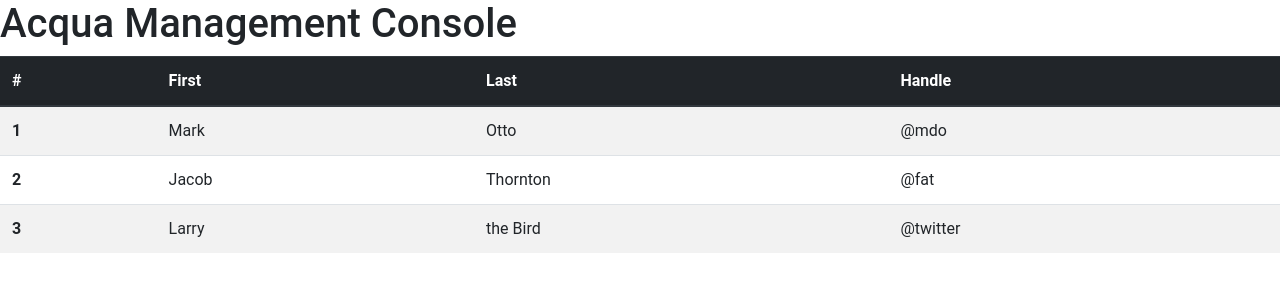
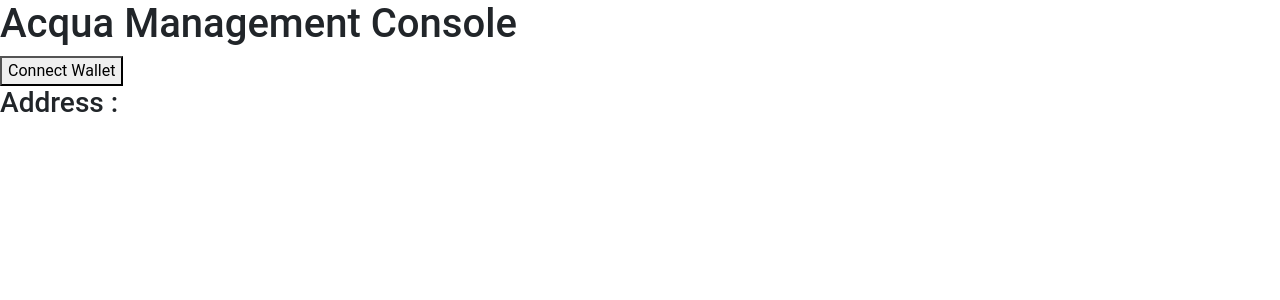
Before and after one commit to asusrid/acquaticos, a React (Create React App) app in the folder frontend/: page / in a window 1280 px wide. Shown: the top 300 px of the page. Built offline with nearby package versions, Linux system fonts and the light colour scheme.

Commit message:
front end connection

```diff
--- a/frontend/src/components/App.js
+++ b/frontend/src/components/App.js
@@ -1,44 +1,49 @@
 import './App.css';
-// import Table from 'react-bootstrap/Table';
+// import Table from 'react-bootstrap/Table';}
+import DataTable from './dataTable';
+import {useState} from 'react';
 
 const App = () => {
-  return (
-    <div>
-      <h1>Acqua Management Console</h1>
-      <div className="table-container">
-        <table className="table table-striped">
-          <thead class="thead-dark">
-            <tr>
-              <th scope="col">#</th>
-              <th scope="col">First</th>
-              <th scope="col">Last</th>
-              <th scope="col">Handle</th>
-            </tr>
-          </thead>
-          <tbody>
-            <tr>
-              <th scope="row">1</th>
-              <td>Mark</td>
-              <td>Otto</td>
-              <td>@mdo</td>
-            </tr>
-            <tr>
-              <th scope="row">2</th>
-              <td>Jacob</td>
-              <td>Thornton</td>
-              <td>@fat</td>
-            </tr>
-            <tr>
-              <th scope="row">3</th>
-              <td>Larry</td>
-              <td>the Bird</td>
-              <td>@twitter</td>
-            </tr>
-          </tbody>
-        </table>
+
+  const [walletAddress, setWalletAddress] = useState("")
+  async function requestAccount(){
+    console.log("requesting account")
+    if(window.ethereum){
+      try{
+        const accounts = await window.ethereum.request({
+          method: "eth_requestAccounts",
+        });
+        setWalletAddress(accounts[0])
+      }catch (error){
+        console.log("error connecting")
+      }
+
+    } else {
+      alert("meta mask ot detected")
+    }
+
+  }
+
+  if(walletAddress ==""){
+    return (
+      <div>
+        <h1>Acqua Management Console</h1>
+        <button onClick= {requestAccount}>Connect Wallet</button>
+        <h3>Address :{walletAddress} </h3>
       </div>
-    </div>
-  );
+    );
+
+  } else {
+    return (
+      <div>
+        <h1>Acqua Management Console</h1>
+        <button onClick= {requestAccount}>Connect Wallet</button>
+        <h3>Address :{walletAddress} </h3>
+        <DataTable/>
+      </div>
+    );
+
+  }
 };
 
 export default App;
--- a/frontend/src/components/dataTable.js
+++ b/frontend/src/components/dataTable.js
@@ -1,5 +1,6 @@
 
 const DataTable = () => {
+
   return (
     <div>
         <h1>Company Name</h1>
```
